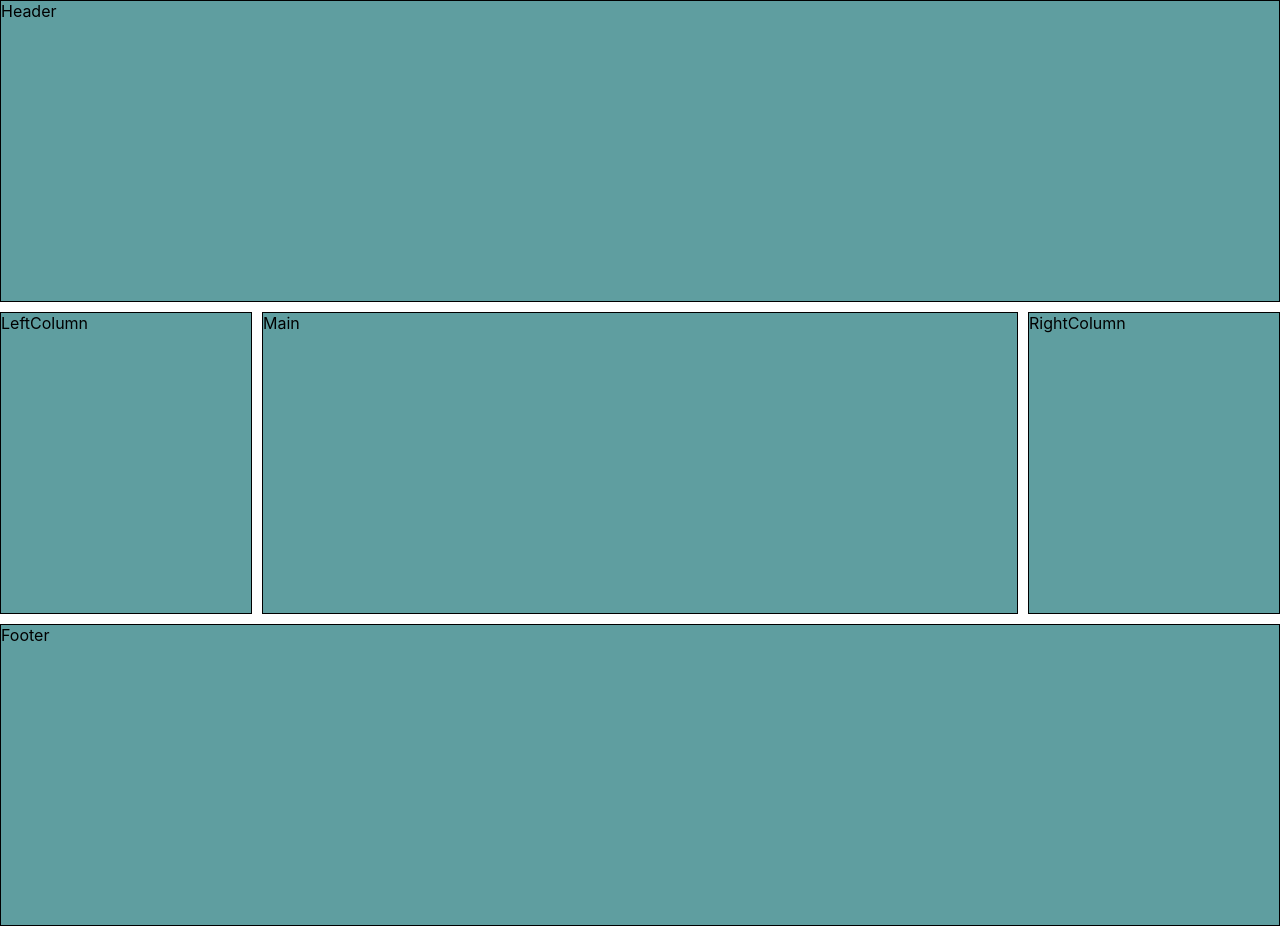
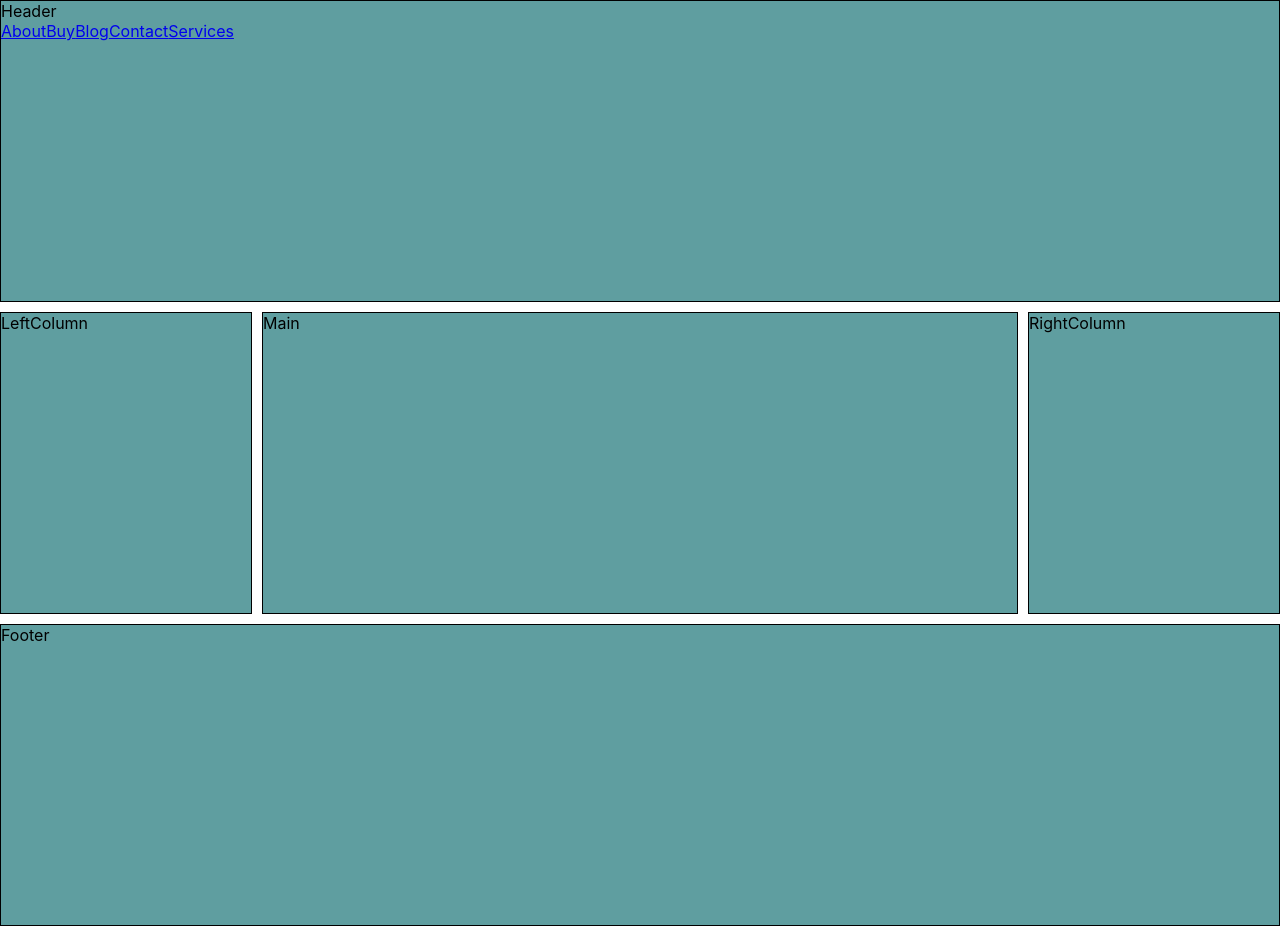
Before and after one commit to Oggilit0/Real-estate, a React (Create React App) app: page / in a window 1280 px wide. Built offline with nearby package versions, Linux system fonts and the light colour scheme.

Commit message:
updated css with resolution

```diff
--- a/src/App.js
+++ b/src/App.js
@@ -5,6 +5,10 @@ import LeftColumn from "./components/LeftColumn";
 import RightColumn from "./components/RightColumn";
 import Main from "./components/Main";
 import About from "./components/About";
+import BlogPost from "./components/BlogPost";
+import Buy from "./components/Buy";
+import Contact from "./components/Contact";
+import Services from "./components/Services";
 
 function App() {
   return (
@@ -14,7 +18,11 @@ function App() {
 
         <Routes>
           <Route path="/" element={<Main />} />
-          <Route path="/" element={<About />} />
+          <Route path="/about" element={<About />} />
+          <Route path="/blogpost" element={<BlogPost />} />
+          <Route path="/buy" element={<Buy />} />
+          <Route path="/contact" element={<Contact />} />
+          <Route path="/services" element={<Services />} />
         </Routes>
 
         <RightColumn />
--- a/src/components/Header.js
+++ b/src/components/Header.js
@@ -1,4 +1,15 @@
+import { Link } from "react-router-dom";
 const Header = () => {
-  return <div className = "header" id = "tempDesign">Header</div>;
+  return (
+    <div className="header" id="tempDesign">
+      Header
+      <br></br>
+      <Link to="/about">About</Link>
+      <Link to="/buy">Buy</Link>
+      <Link to="/blogpost">Blog</Link>
+      <Link to="contact">Contact</Link>
+      <Link to="/services">Services</Link>
+    </div>
+  );
 };
 export default Header;
--- a/src/index.css
+++ b/src/index.css
@@ -5,6 +5,8 @@ body {
     sans-serif;
   -webkit-font-smoothing: antialiased;
   -moz-osx-font-smoothing: grayscale;
+  min-width: 980px;
+  margin: 0 auto;
 }
 
 code {
@@ -16,6 +18,7 @@ code {
   display: grid;
   grid-gap: 10px;
   grid-template-columns: 1fr 3fr 1fr;
+
   grid-template-areas:
     "header header header"
     "left-column main right-column"
```
